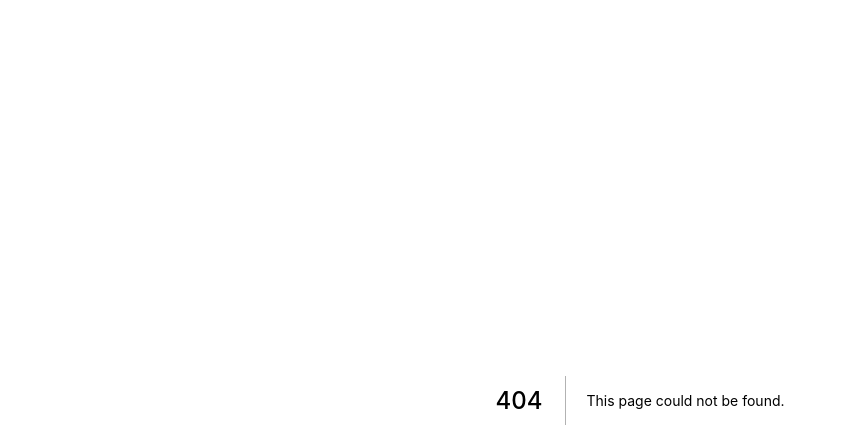
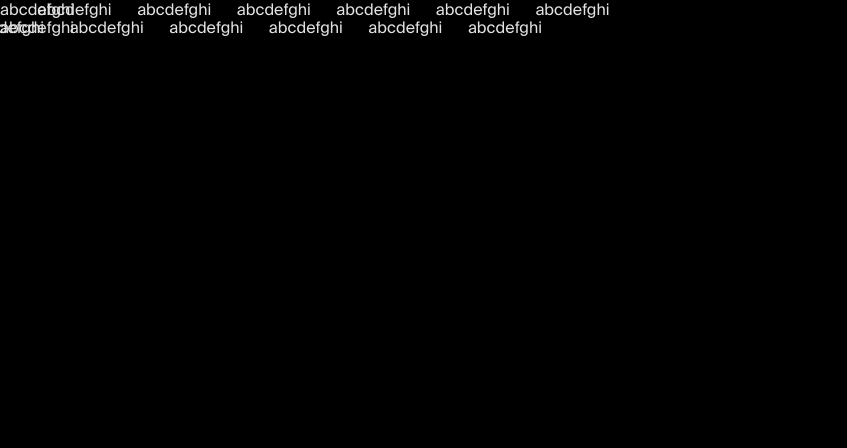
Before and after one commit to k-mellatos/web-rct-app-k, a Next.js app: page /horizontal in a window 1280 px wide. Before the commit this address had no page. Shown: the top 448 px of the page, without its empty margins (0-847 px from the left). Built offline with nearby package versions, Linux system fonts and the light colour scheme.

Commit message:
updated hover

```diff
--- a/pages/_app.tsx
+++ b/pages/_app.tsx
@@ -1,4 +1,5 @@
 import '../styles/globals.scss'
+import '../styles/marquee.scss'
 import 'tailwindcss/tailwind.css'
 import type { AppProps } from 'next/app'
 
--- /dev/null
+++ b/pages/components/Horizontal.tsx
@@ -0,0 +1,42 @@
+import React, {useState, useEffect, useRef} from 'react'
+
+
+const Horizontal = (props:any) => {
+
+  return (
+    <>
+        {
+          props.direction===1?
+          <div className="marquee_effect-left">
+            <div className='opacity-0'>{props.text}</div>
+            <div className="marquee">
+              <div className="marquee__inner">
+                <div className='marquee-item'>{props.text}</div>
+                <div className='marquee-item'>{props.text}</div>
+                <div className='marquee-item'>{props.text}</div>
+                <div className='marquee-item'>{props.text}</div>
+                <div className='marquee-item'>{props.text}</div>
+                <div className='marquee-item'>{props.text}</div>
+              </div>
+            </div>
+          </div>
+          :
+          <div className="marquee_effect-right">
+            <div className='opacity-0'>{props.text}</div>
+            <div className="marquee">
+              <div className="marquee__inner">
+                <div className='marquee-item'>{props.text}</div>
+                <div className='marquee-item'>{props.text}</div>
+                <div className='marquee-item'>{props.text}</div>
+                <div className='marquee-item'>{props.text}</div>
+                <div className='marquee-item'>{props.text}</div>
+                <div className='marquee-item'>{props.text}</div>
+              </div>
+            </div>
+          </div>
+        }
+    </>
+  )
+}
+
+export default Horizontal
--- /dev/null
+++ b/pages/horizontal.tsx
@@ -0,0 +1,26 @@
+import React,{useState, useEffect} from 'react'
+import type { NextPage } from 'next'
+import Head from 'next/head'
+import Horizontal from './components/Horizontal';
+
+const color1 = '#000'
+const color2 = '#e2e2e2'
+
+const Home: NextPage = () => {
+  return (
+    <>
+      <Head>
+        <title>Studio</title>
+        <meta name="description" content="Generated by create next app" />
+        <link rel="icon" href="/favicon.ico" />
+      </Head>
+
+      <main className="main uppercase " style={{backgroundColor:color1, color:color2, minHeight:'100vh'}}>
+        <Horizontal text="abcdefghi" direction={1}/>
+        <Horizontal text="abcdefghi" direction={-1}/>
+      </main>
+    </>
+  )
+}
+
+export default Home
--- a/styles/globals.scss
+++ b/styles/globals.scss
@@ -349,7 +349,22 @@ canvas {
 }
 //------------------------hover-image css end --------------------
 
-
+.horizontal-scroll{
+	.scrolling-effect{
+		opacity: 1;
+	}
+	.marquee-effect{
+		opacity: 0;
+	}
+}
+.horizontal-scroll:hover{
+	.scrolling-effect{
+		opacity: 0;
+	}
+	.marquee-effect{
+		opacity: 1;
+	}
+}
 @media screen and (max-width: 768px) {
 
 	.main-wrapper {
--- /dev/null
+++ b/styles/marquee.scss
@@ -0,0 +1,106 @@
+.marquee_effect-left {
+	-webkit-touch-callout: none;
+	-webkit-user-select: none;
+	-moz-user-select: none;
+	-ms-user-select: none;
+	user-select: none;
+	--marquee-width: 100vw;
+	--offset: 20vw;
+	--move-initial: calc(-25% + var(--offset));
+	--move-final: calc(-50% + var(--offset));
+	counter-reset: marquee_effect;
+  position: relative;
+  /* Make sure 3 items are visible in the viewport by setting suitable font size. */
+  .marquee {
+    position: absolute;
+    top: 0;
+    left: 0;
+    width: var(--marquee-width);
+    overflow: hidden;
+    // pointer-events: none;
+    // mix-blend-mode: color-burn;
+    .marquee-item {
+      text-align: center;
+      white-space: nowrap;
+      padding: 0 1vw;
+    }
+    .marquee__inner {
+      width: fit-content;
+      display: flex;
+      position: relative;
+      transform: translate3d(var(--move-initial), 0, 0);
+      animation: marquee 5s linear infinite;
+      animation-play-state: paused;
+    }
+  }
+  .marquee:hover {
+    .marquee__inner {
+      animation: marquee 10s linear infinite;
+      animation-play-state: running;
+    }
+  }
+  @keyframes marquee {
+    0% {
+      transform: translate3d(var(--move-initial), 0, 0);
+    }
+
+    100% {
+      transform: translate3d(var(--move-final), 0, 0);
+    }
+  }
+}
+.marquee_effect-right {
+	-webkit-touch-callout: none;
+	-webkit-user-select: none;
+	-moz-user-select: none;
+	-ms-user-select: none;
+	user-select: none;
+	--marquee-width: 100vw;
+	--offset: 20vw;
+	--move-initial: calc(-50% + var(--offset));
+	--move-final: calc(-25% + var(--offset));
+	counter-reset: marquee_effect-right;
+  position: relative;
+  /* Make sure 3 items are visible in the viewport by setting suitable font size. */
+
+  .marquee {
+    position: absolute;
+    top: 0;
+    left: 0;
+    width: var(--marquee-width);
+    overflow: hidden;
+    // pointer-events: none;
+    // mix-blend-mode: color-burn;
+    .marquee-item {
+      text-align: center;
+      white-space: nowrap;
+      padding: 0 1vw;
+    }
+    .marquee__inner {
+      width: fit-content;
+      display: flex;
+      position: relative;
+      transform: translate3d(var(--move-initial), 0, 0);
+      animation: marquee 5s linear infinite;
+      animation-play-state: paused;
+    }
+  }
+
+  .marquee:hover {
+    .marquee__inner {
+      animation: marquee 10s linear infinite;
+      animation-play-state: running;
+    }
+  }
+
+  @keyframes marquee {
+    0% {
+      transform: translate3d(var(--move-initial), 0, 0);
+    }
+
+    100% {
+      transform: translate3d(var(--move-final), 0, 0);
+    }
+  }
+
+}
```
Also changed, not shown: pages/components/HorizontalText.tsx (+7 -4 lines).
